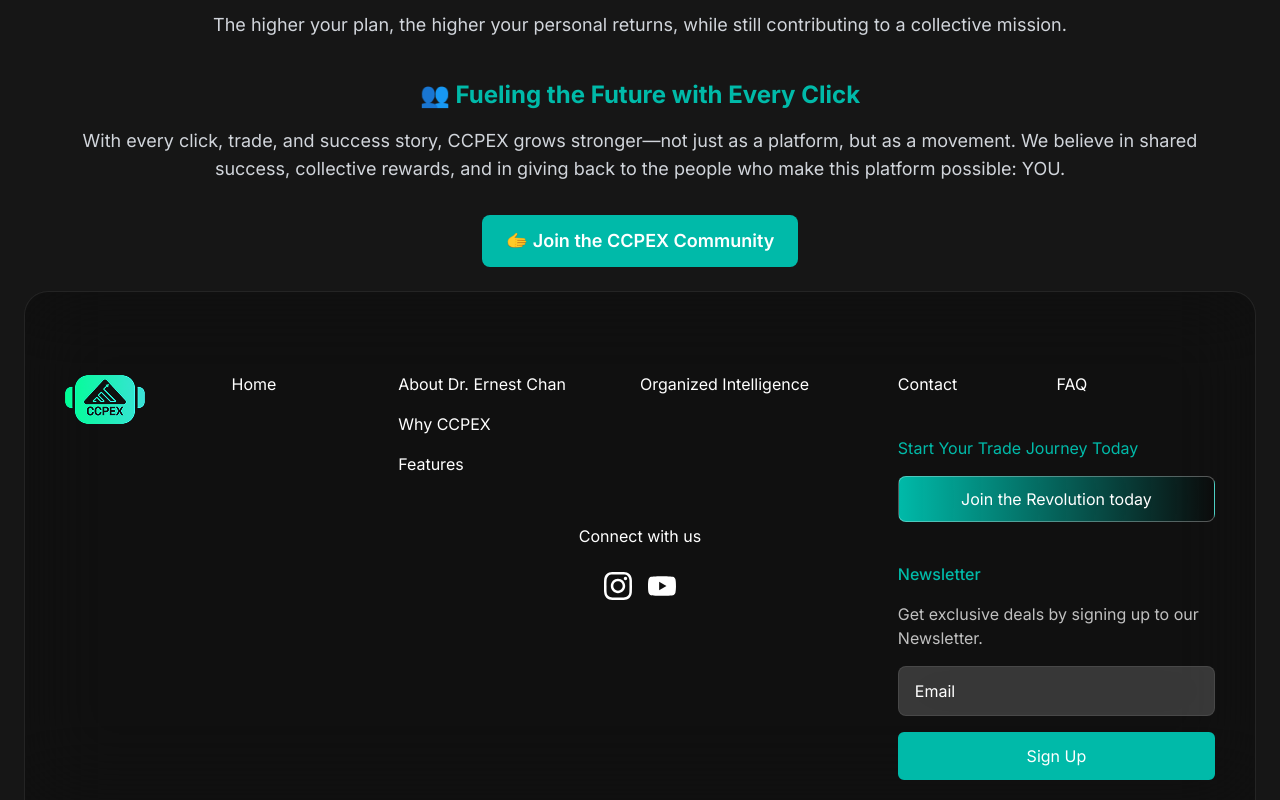
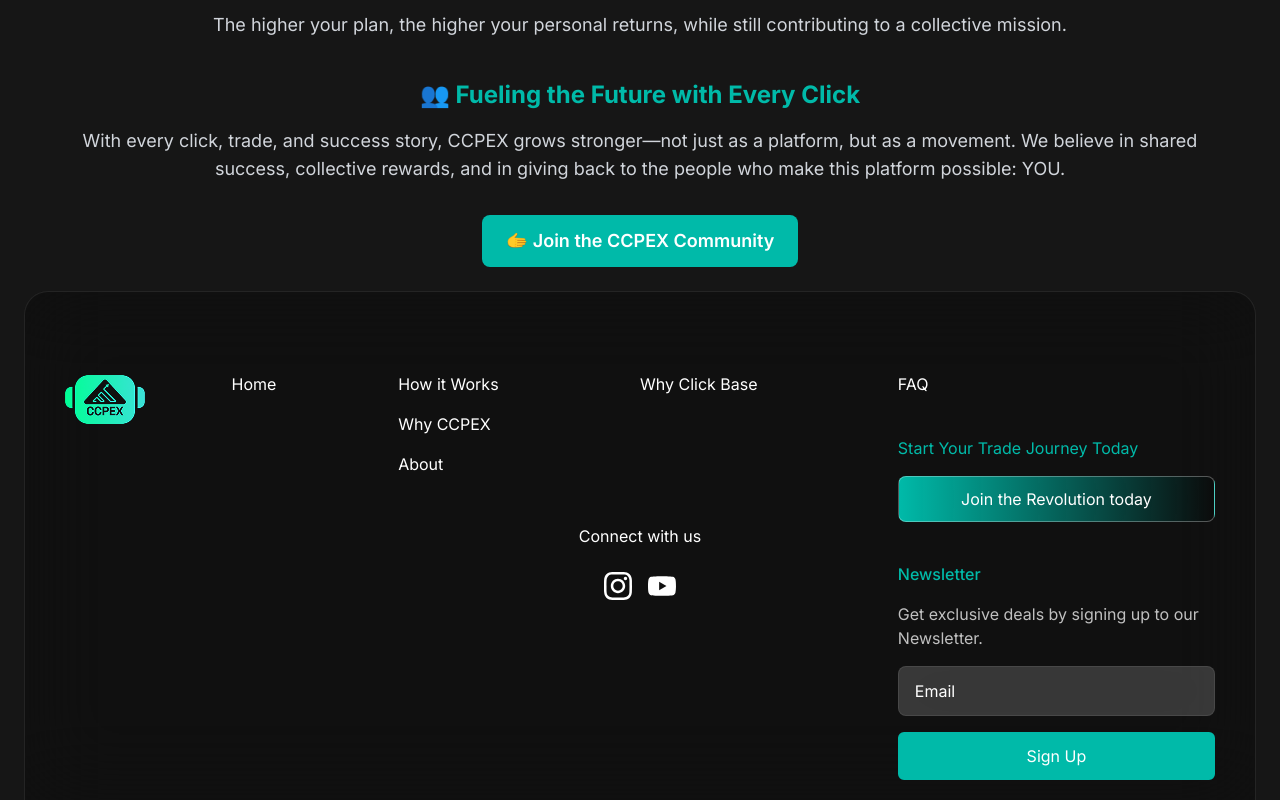
Before and after one commit to Tritech-Liquidity-Software/ccpx_web, a Next.js app: page /Community in a window 1280 px wide. Shown: the part 1985-2785 px from the top of the page. Built offline with nearby package versions, Linux system fonts and the light colour scheme.

Commit message:
footer links and build error resloved

```diff
--- a/app/Community/page.tsx
+++ b/app/Community/page.tsx
@@ -39,9 +39,11 @@
                     That means the success of our technology translates into real-world rewards, growth incentives, and life-changing opportunities for YOU.
                 </p>
                 <div className="flex justify-center">
+                    <a href="https://t.me/+nRpkACYcNHs1ZjI9" target='_blank'>
                         <button className="mt-8 bg-[#00BAA9] text-white py-3 px-6 rounded-lg text-lg font-semibold hover:bg-[#008F88] transition">
                             🫱 Join the CCPEX Community
                         </button>
+                    </a>
                 </div>
             </div>
             <div className="mt-10 max-w-6xl mx-auto grid grid-cols-1 md:grid-cols-5 gap-12 items-center">
@@ -111,12 +113,12 @@
                     With every click, trade, and success story, CCPEX grows stronger—not just as a platform, but as a movement.
                     We believe in shared success, collective rewards, and in giving back to the people who make this platform possible: YOU.
                 </p>
+                <a href="https://t.me/+nRpkACYcNHs1ZjI9" target='_blank'>
                     <button className="mt-8 bg-[#00BAA9] text-white py-3 px-6 rounded-lg text-lg font-semibold hover:bg-[#008F88] transition">
                         🫱 Join the CCPEX Community
                     </button>
+                </a>
             </div>
-
-
         </>
     );
 }
--- a/app/layout-components/Footer.tsx
+++ b/app/layout-components/Footer.tsx
@@ -1,14 +1,14 @@
 import React from "react"
 import Container from "../components/ui/Container"
 import Image from "next/image"
-import fb_icon from "@/public/images/fb-icon.svg"
 import insta_icon from "@/public/images/insta-icon.svg"
 import yt_icon from "@/public/images/yt-icon.svg"
-import x_icon from "@/public/images/x-icon.svg"
 import ccpexlogo from "@/public/images/ccpexlogo.png"
+import Link from "next/link"
 
 
 const Footer = () => {
+
     return (
         <div className="p-6 max-sm:p-3 max-lg:p-1">
             <Container>
@@ -22,23 +22,33 @@
 
                         {/* Home Link */}
                         <div className="col-span-1 max-sm:col-span-2">
+                            <Link href="/">
                                 <span className="text-base font-normal text-white">Home</span>
+                            </Link>
                         </div>
 
                         {/* Navigation Links */}
                         <div className="col-span-3 max-md:col-span-2">
                             <div className="flex max-md:flex-col gap-y-4">
                                 <div className="w-6/12 max-md:w-full flex flex-col gap-y-4">
+                                    <a href="#howitsworks">
                                         <span className="text-base font-normal text-white">
-                                        About Dr. Ernest Chan
+                                            How it Works
                                         </span>
+                                    </a>
+                                    <a href="#WhyOI">
                                         <span className="text-base font-normal text-white">Why CCPEX</span>
-                                    <span className="text-base font-normal text-white">Features</span>
+                                    </a>
+                                    <a href="#About">
+                                        <span className="text-base font-normal text-white">About</span>
+                                    </a>
                                 </div>
                                 <div className="w-6/12 max-md:w-full">
+                                    <a href="/why-click-base/ai-trading-platform-powered-by-oi">
                                         <span className="text-base font-normal text-white">
-                                        Organized Intelligence
+                                            Why Click Base
                                         </span>
+                                    </a>
                                 </div>
                             </div>
 
@@ -49,8 +59,13 @@
                                 </span>
                                 <div className="flex justify-center gap-x-4">
                                     {/* <Image src={fb_icon} className="w-7 h-fit" alt="Facebook" /> */}
+                                    <a href="https://www.instagram.com/ccpex.io/" target="_blank">
                                         <Image src={insta_icon} className="w-7 h-fit" alt="Instagram" />
+                                    </a>
+                                    <a href="https://t.me/+nRpkACYcNHs1ZjI9" target="_blank">
                                         <Image src={yt_icon} className="w-7 h-fit" alt="YouTube" />
+                                    </a>
+
                                     {/* <Image src={x_icon} className="w-7 h-fit" alt="Twitter" /> */}
                                 </div>
                             </div>
@@ -59,11 +74,12 @@
                         {/* Contact & FAQ */}
                         <div className="col-span-2 flex flex-col gap-y-10">
                             <div className="flex max-md:flex-col gap-y-4">
+                                {/* <div className="w-6/12 max-md:w-full">
+                                    <span className="text-base font-normal text-white">Contact</span>
+                                </div> */}
                                 <div className="w-6/12 max-md:w-full">
-                                    <span className="text-base font-normal text-white">Contact</span>
-                                </div>
-                                <div className="w-6/12 max-md:w-full">
-                                    <span className="text-base font-normal text-white">FAQ</span>
+                                    <a href="/faq-learn-how-AI-trading">                                    <span className="text-base font-normal text-white">FAQ</span>
+                                    </a>
                                 </div>
                             </div>
 
```
Lines whose indentation alone changed are shown as unchanged.
